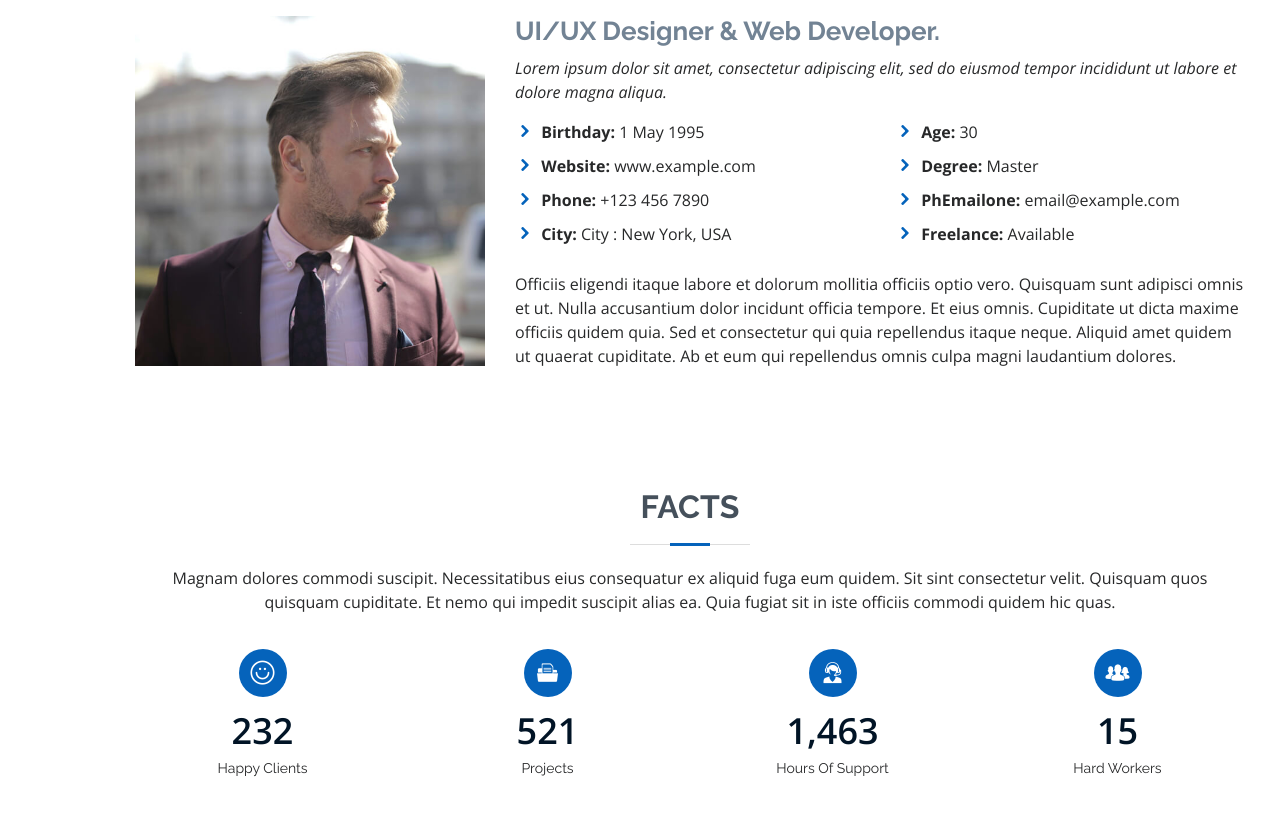
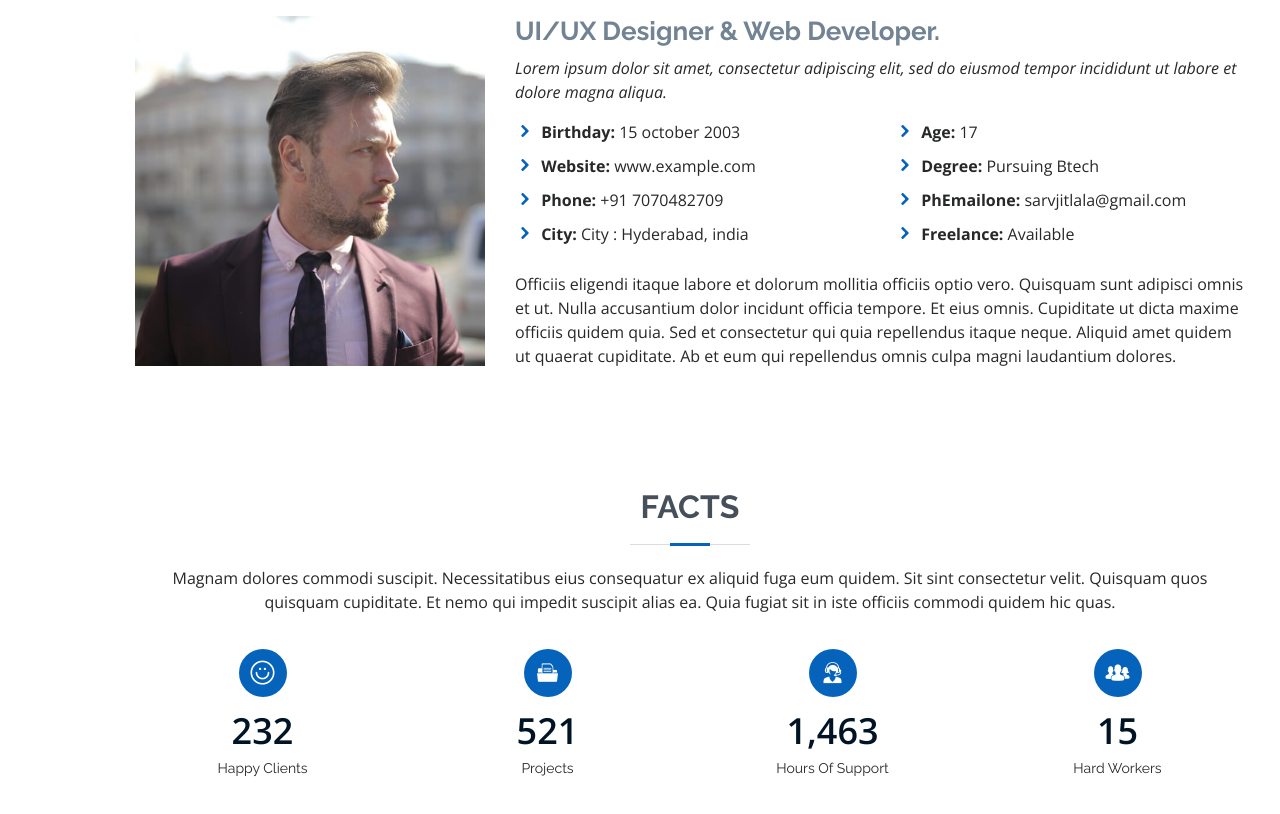
Before and after one commit to sarvjit07/sarvjit07.github.io, a plain HTML site: page index.html in a window 1280 px wide. Shown: the part 1000-1814 px from the top of the page. Drawn offline with nearby package versions, Linux system fonts and the light colour scheme.

Commit message:
update profile

```diff
--- a/index.html
+++ b/index.html
@@ -63,10 +63,10 @@
       <p>I'm <span class="typed" data-typed-items="Developer"></span></p>
       <div class="social-links">
         <a href="https://twitter.com/sarvjit07" class="twitter"><i class="bx bxl-twitter"></i></a>
-        <a href="#" class="facebook"><i class="bx bxl-facebook"></i></a>
-        <a href="#" class="instagram"><i class="bx bxl-instagram"></i></a>
+        <a href="https://www.facebook.com/sarvjit.sugi" class="facebook"><i class="bx bxl-facebook"></i></a>
+        <a href="https://www.instagram.com/sarvjit07/" class="instagram"><i class="bx bxl-instagram"></i></a>
         <a href="#" class="google-plus"><i class="bx bxl-skype"></i></a>
-        <a href="#" class="linkedin"><i class="bx bxl-linkedin"></i></a>
+        <a href="https://www.linkedin.com/in/sarvjit-kumar-516a0020a/" class="linkedin"><i class="bx bxl-linkedin"></i></a>
       </div>
     </div>
   </section><!-- End Hero -->
@@ -95,17 +95,17 @@
             <div class="row">
               <div class="col-lg-6">
                 <ul>
-                  <li><i class="icofont-rounded-right"></i> <strong>Birthday:</strong> 1 May 1995</li>
+                  <li><i class="icofont-rounded-right"></i> <strong>Birthday:</strong> 15 october 2003</li>
                   <li><i class="icofont-rounded-right"></i> <strong>Website:</strong> www.example.com</li>
-                  <li><i class="icofont-rounded-right"></i> <strong>Phone:</strong> +123 456 7890</li>
-                  <li><i class="icofont-rounded-right"></i> <strong>City:</strong> City : New York, USA</li>
+                  <li><i class="icofont-rounded-right"></i> <strong>Phone:</strong> +91 7070482709</li>
+                  <li><i class="icofont-rounded-right"></i> <strong>City:</strong> City : Hyderabad, india</li>
                 </ul>
               </div>
               <div class="col-lg-6">
                 <ul>
-                  <li><i class="icofont-rounded-right"></i> <strong>Age:</strong> 30</li>
-                  <li><i class="icofont-rounded-right"></i> <strong>Degree:</strong> Master</li>
-                  <li><i class="icofont-rounded-right"></i> <strong>PhEmailone:</strong> email@example.com</li>
+                  <li><i class="icofont-rounded-right"></i> <strong>Age:</strong> 17</li>
+                  <li><i class="icofont-rounded-right"></i> <strong>Degree:</strong> Pursuing Btech</li>
+                  <li><i class="icofont-rounded-right"></i> <strong>PhEmailone:</strong> sarvjitlala@gmail.com</li>
                   <li><i class="icofont-rounded-right"></i> <strong>Freelance:</strong> Available</li>
                 </ul>
               </div>
```
